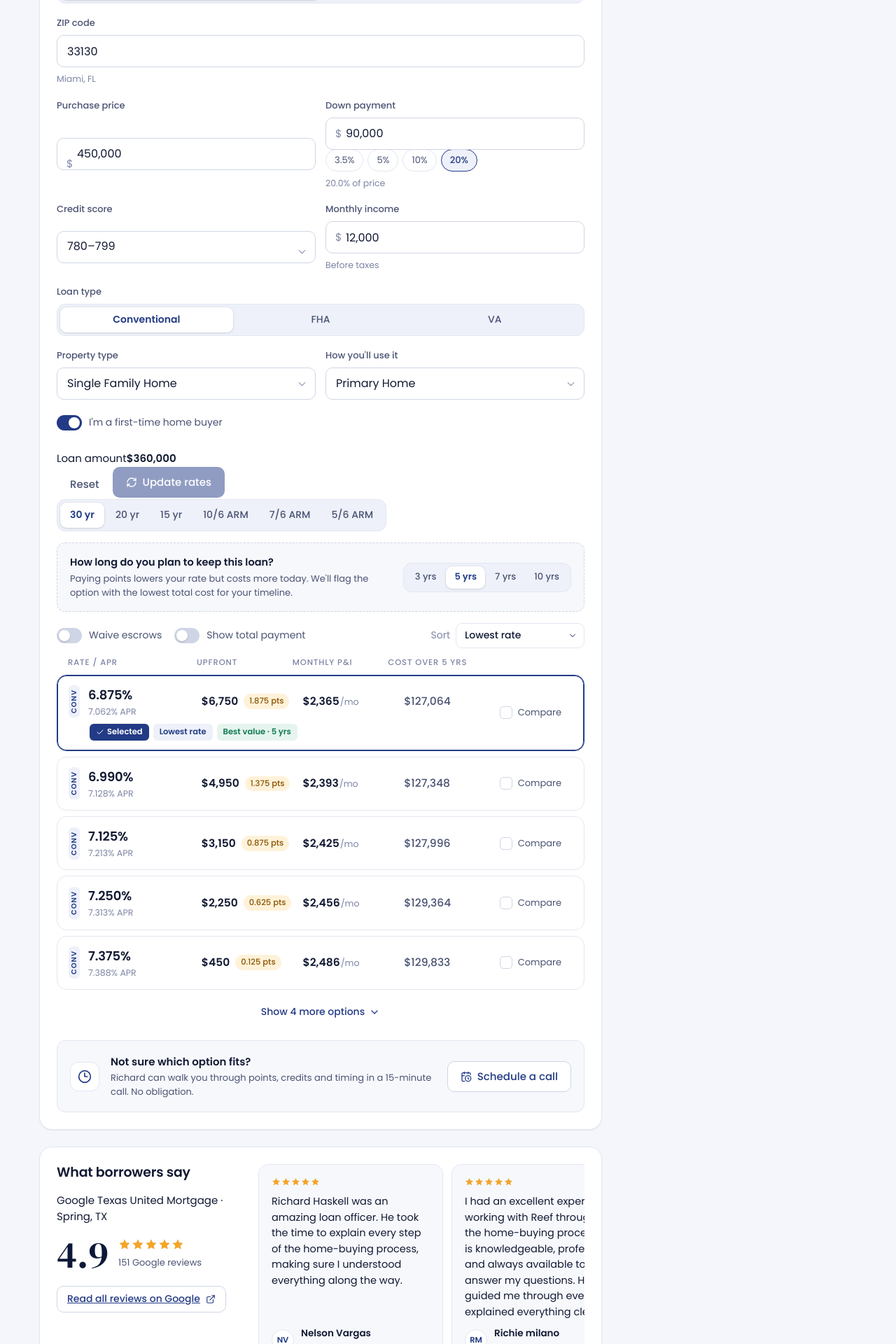
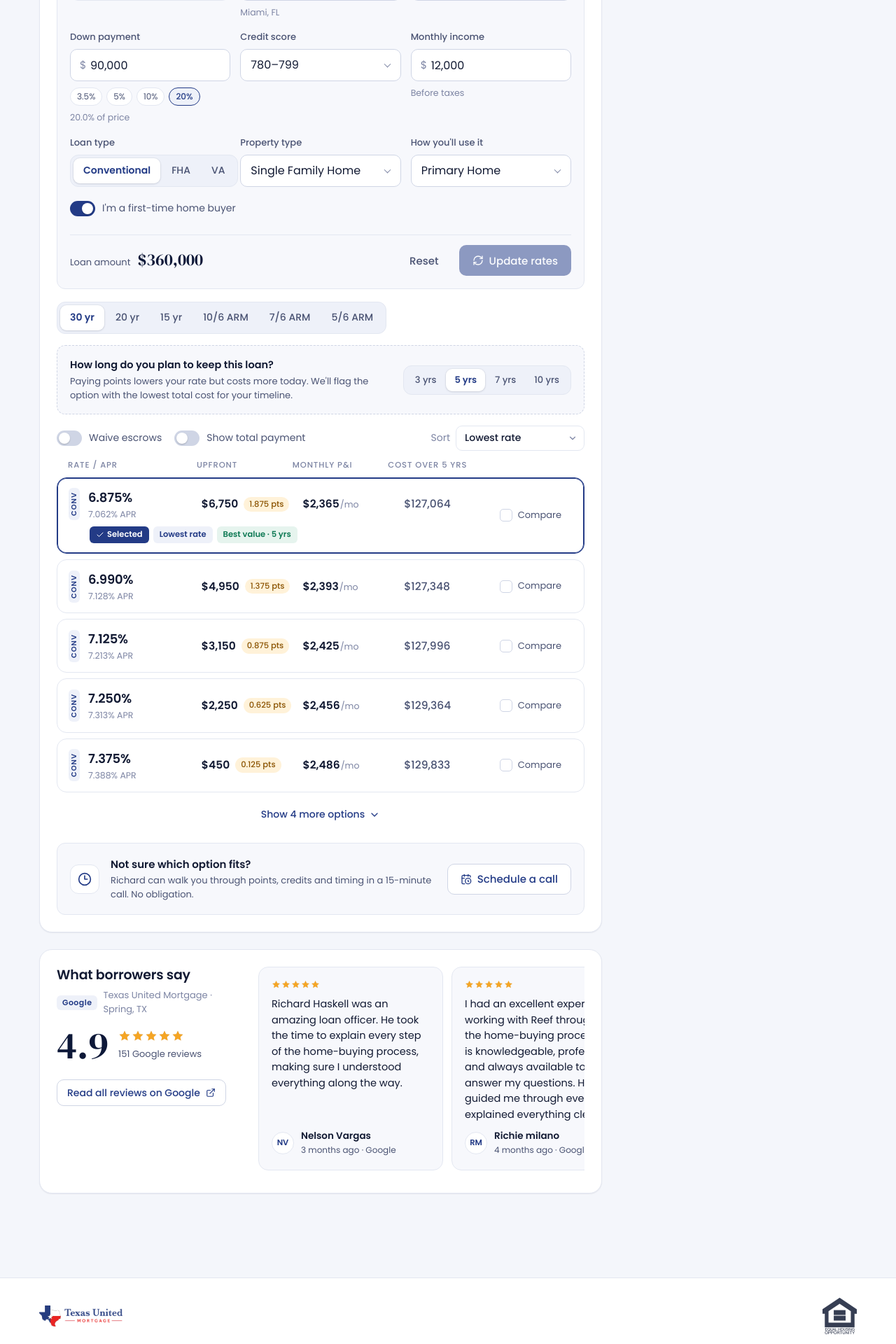
Before and after one commit to jcsreenivasan/texas-united-borrower-portal, a React (Vite) app: page / in a window 1280 px wide. Shown: the part 840-2760 px from the top of the page at 70% size. Built offline with nearby package versions, Linux system fonts and the light colour scheme.

Commit message:
Update styles.css

```diff
--- a/src/styles.css
+++ b/src/styles.css
@@ -135,6 +135,7 @@ a {
 
 /* ── Buttons ─────────────────────────────────────────────── */
 .btn {
+  text-decoration: none;
   display: inline-flex;
   align-items: center;
   justify-content: center;
@@ -336,7 +337,7 @@ a {
   text-wrap: balance;
 }
 .greet .muted {
-  max-width: 60ch;
+  max-width: none;
 }
 .layout {
   display: grid;
@@ -349,9 +350,12 @@ a {
   gap: 24px;
   min-width: 0;
 }
+.col-side {
+  align-self: stretch; /* lets the officer card stick for the full page height */
+}
 .side-sticky {
   position: sticky;
-  top: 88px;
+  top: calc(84px + env(safe-area-inset-top, 0px));
 }
 .only-mobile {
   display: none;
@@ -1314,17 +1318,14 @@ a {
   gap: 16px;
   flex-wrap: wrap;
 }
-.foot-brand img {
+.foot-logo {
   height: 30px;
   width: auto;
 }
 .eho {
-  display: inline-flex;
-  align-items: center;
-  gap: 8px;
-  font-size: 12px;
-  color: var(--ink-3);
-  font-weight: 500;
+  height: 52px;
+  width: auto;
+  opacity: 0.85;
 }
 .foot-legal {
   margin: 0;
@@ -2309,3 +2310,252 @@ a {
     scroll-behavior: auto !important;
   }
 }
+
+/* ── Account menu ────────────────────────────────────────── */
+.account {
+  position: relative;
+}
+.chev-sm {
+  transition: transform 0.2s var(--ease);
+}
+.chev-sm.flip {
+  transform: rotate(180deg);
+}
+.menu {
+  position: absolute;
+  right: 0;
+  top: calc(100% + 8px);
+  min-width: 220px;
+  background: var(--surface);
+  border: 1px solid var(--line);
+  border-radius: 14px;
+  box-shadow: var(--shadow-2);
+  padding: 6px;
+  z-index: 60;
+  animation: rowIn 0.18s var(--ease) both;
+}
+.menu-head {
+  display: flex;
+  align-items: center;
+  gap: 10px;
+  padding: 10px 10px 12px;
+  border-bottom: 1px solid var(--line);
+  margin-bottom: 6px;
+}
+.menu-head span:last-child {
+  display: grid;
+  line-height: 1.3;
+}
+.menu-head small {
+  color: var(--ink-3);
+  font-size: 12px;
+}
+.menu-item {
+  display: flex;
+  align-items: center;
+  gap: 10px;
+  width: 100%;
+  padding: 10px;
+  border-radius: 9px;
+  font-size: 14px;
+  color: var(--ink);
+  text-align: left;
+}
+.menu-item:hover {
+  background: var(--soft-2);
+  color: var(--bad);
+}
+
+/* ── Inline loan details form ────────────────────────────── */
+.details {
+  padding: 18px;
+  border-radius: var(--r);
+  background: var(--soft-2);
+  border: 1px solid var(--line);
+  margin-bottom: 18px;
+}
+.form--inline {
+  display: grid;
+  grid-template-columns: repeat(3, minmax(0, 1fr));
+  gap: 16px 14px;
+  align-items: start;
+}
+.form--inline .form-row {
+  display: contents;
+}
+.form--inline .input,
+.form--inline .seg {
+  background: var(--surface);
+}
+.form--inline .seg {
+  background: var(--soft);
+}
+.form--inline .quick-down {
+  margin-top: 2px;
+}
+.form--inline .quick-down button {
+  height: 26px;
+  padding: 0 9px;
+  font-size: 12px;
+}
+.form--inline .form-toggle,
+.details-actions {
+  grid-column: 1 / -1;
+}
+.details-actions {
+  display: flex;
+  align-items: center;
+  gap: 10px;
+  flex-wrap: wrap;
+  padding-top: 14px;
+  border-top: 1px solid var(--line);
+}
+.details-summary {
+  display: flex;
+  align-items: baseline;
+  gap: 10px;
+  margin-right: auto;
+  font-size: 13px;
+  color: var(--ink-2);
+}
+.details-summary b {
+  font: 400 24px/1 var(--display);
+  color: var(--navy-900);
+}
+.details-pending {
+  font-size: 12.5px;
+  font-weight: 500;
+  color: var(--warn);
+  background: var(--amber-bg);
+  padding: 4px 10px;
+  border-radius: 99px;
+}
+
+/* ── Google reviews ──────────────────────────────────────── */
+.g-source {
+  display: flex;
+  align-items: center;
+  gap: 8px;
+  margin: 6px 0 0;
+  font-size: 13px;
+  color: var(--ink-3);
+}
+.g-pill {
+  font-size: 11px;
+  font-weight: 600;
+  letter-spacing: 0.04em;
+  padding: 2px 8px;
+  border-radius: 6px;
+  background: var(--soft);
+  color: var(--navy);
+}
+.reviews-summary .btn {
+  margin-top: 4px;
+}
+
+/* ── Made with Limesite ──────────────────────────────────── */
+.made-with {
+  --lime: #84cc16;
+  --lime-deep: #3f6212;
+  justify-self: start;
+  display: inline-flex;
+  align-items: center;
+  gap: 10px;
+  padding: 8px 14px 8px 12px;
+  border-radius: 999px;
+  border: 1px solid var(--line);
+  background: var(--soft-2);
+  color: var(--ink-2);
+  font-size: 13px;
+  text-decoration: none;
+  transition: border-color 0.2s, box-shadow 0.2s, transform 0.2s var(--ease);
+}
+.made-with b {
+  font-weight: 600;
+  background: linear-gradient(90deg, var(--lime-deep) 0%, var(--lime) 35%, #bef264 50%, var(--lime) 65%, var(--lime-deep) 100%);
+  background-size: 250% 100%;
+  -webkit-background-clip: text;
+  background-clip: text;
+  color: transparent;
+  animation: limeShimmer 3.2s linear infinite;
+}
+.mw-dot {
+  position: relative;
+  width: 8px;
+  height: 8px;
+  border-radius: 99px;
+  background: var(--lime);
+}
+.mw-dot::after {
+  content: '';
+  position: absolute;
+  inset: -4px;
+  border-radius: inherit;
+  border: 2px solid var(--lime);
+  opacity: 0;
+  animation: limePing 2s var(--ease) infinite;
+}
+.mw-arrow {
+  color: var(--lime-deep);
+  transition: transform 0.25s var(--ease);
+}
+.made-with:hover {
+  border-color: var(--lime);
+  box-shadow: 0 6px 18px -10px rgba(101, 163, 13, 0.6);
+  transform: translateY(-1px);
+}
+.made-with:hover .mw-arrow {
+  transform: translateX(3px);
+}
+@keyframes limeShimmer {
+  from {
+    background-position: 100% 0;
+  }
+  to {
+    background-position: -150% 0;
+  }
+}
+@keyframes limePing {
+  0% {
+    transform: scale(0.6);
+    opacity: 0.8;
+  }
+  80%,
+  100% {
+    transform: scale(1.5);
+    opacity: 0;
+  }
+}
+
+@media (max-width: 860px) {
+  .form--inline {
+    grid-template-columns: repeat(2, minmax(0, 1fr));
+  }
+  .form--inline .field--wide {
+    grid-column: 1 / -1;
+  }
+}
+@media (max-width: 720px) {
+  .details {
+    padding: 14px;
+  }
+  .details-actions .btn--navy {
+    flex: 1 1 100%;
+    order: 3;
+    height: 48px;
+  }
+  .details-actions .btn--ghost {
+    order: 2;
+  }
+  .details-pending {
+    order: 1;
+  }
+}
+@media (max-width: 720px) {
+  .form--inline .field:has(#f-down),
+  .form--inline .field:has(#f-bal),
+  .form--inline .field:has(#f-prop),
+  .form--inline .field:has(#f-occ) {
+    grid-column: 1 / -1;
+  }
+}
```
